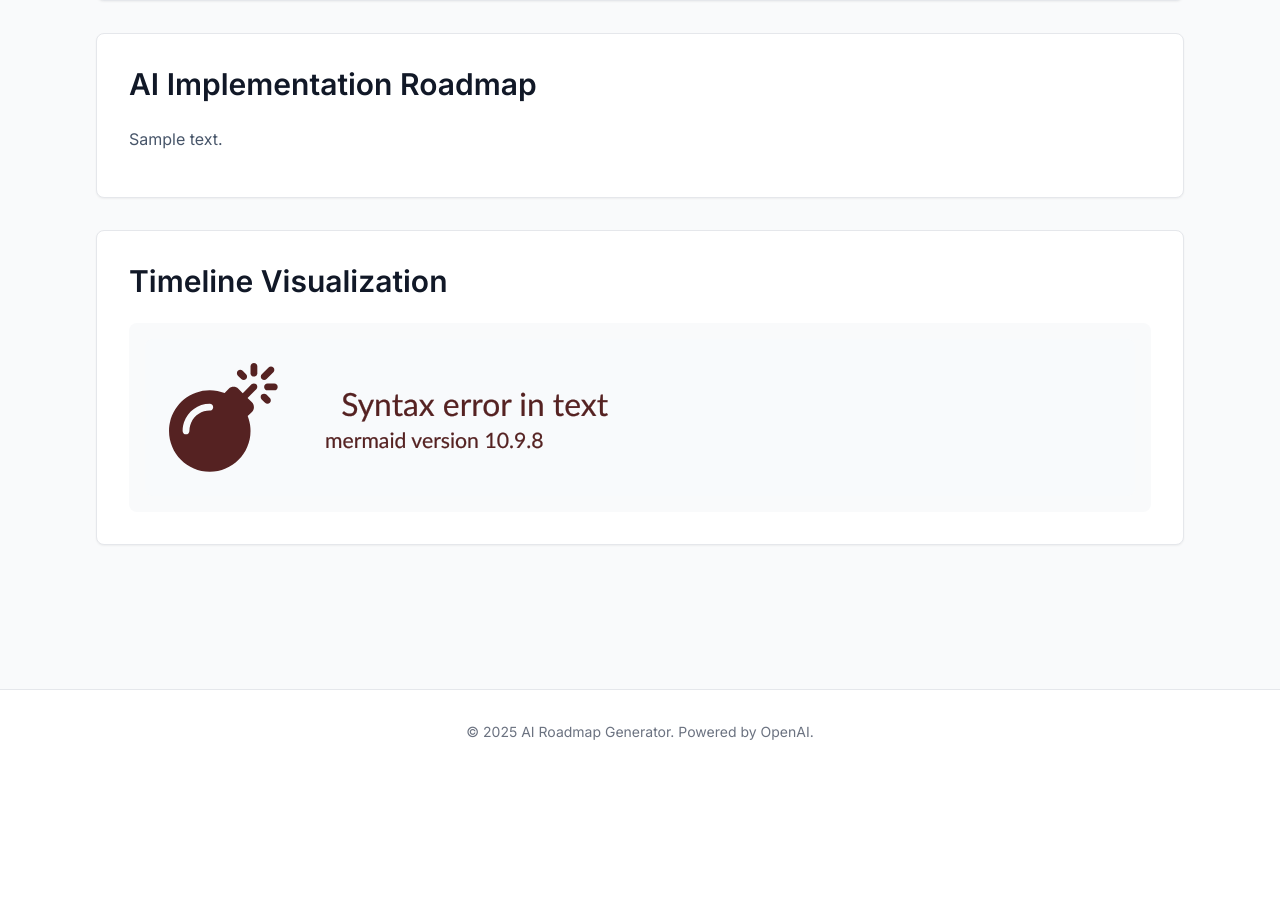
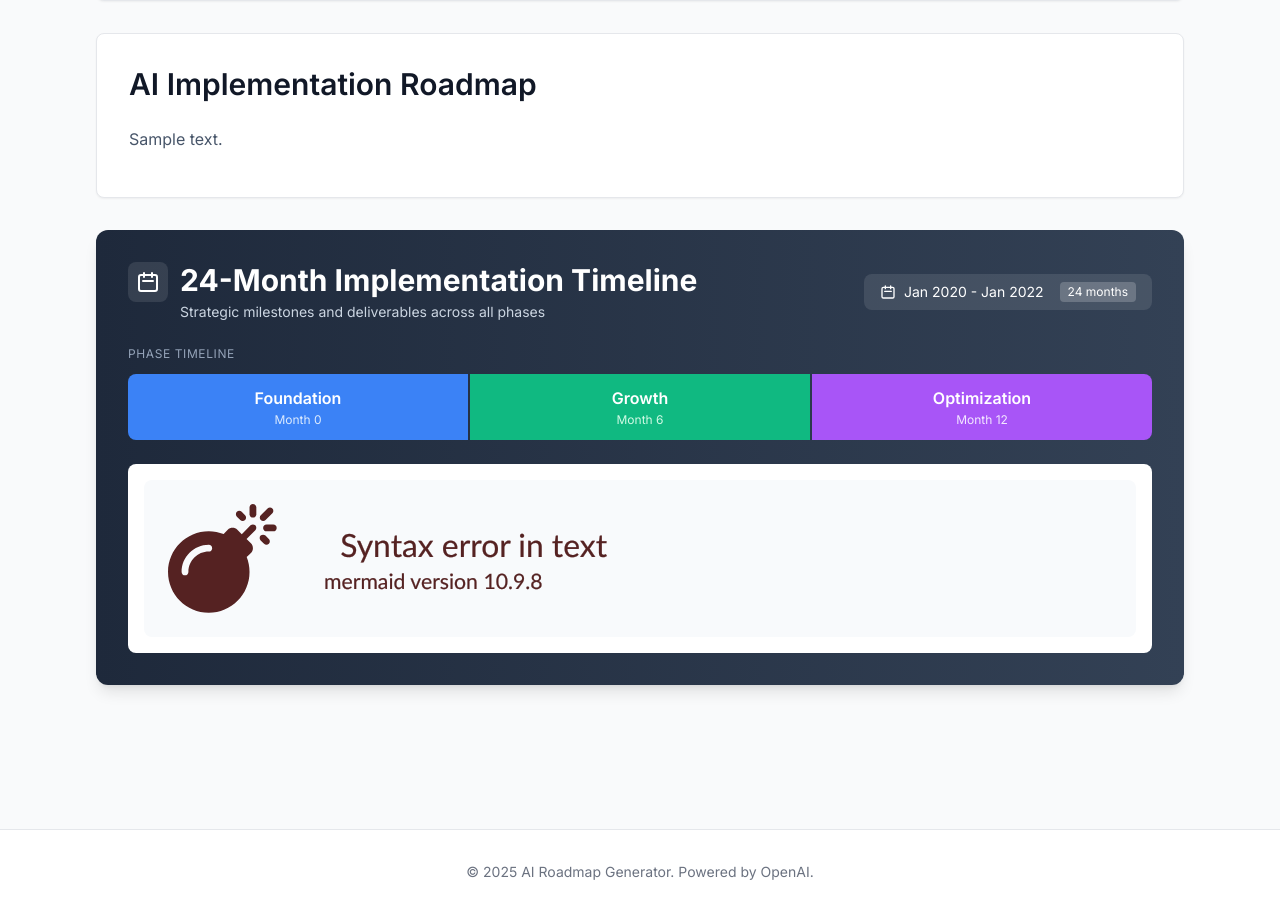
Before and after one commit to shriyaschavan/AI-Roadmap-Generator, a Flask app: page /roadmap/1 in a window 1280 px wide. Shown: the part 596-1510 px from the top of the page. Before the commit the page ends 1336 px from the top, so only its background shows below. Run offline with Flask 3, Linux system fonts and the light colour scheme; tables that the repository leaves empty hold one stand-in row (values such as "Sample post"); some libraries are stand-ins or nearby versions.

Commit message:
Restore AI initiative scoring and timeline visualization headers
Adds AI initiative scoring logic to `routes.py` and updates `results.html` to include the "Phase Timeline" header and improve the overall visualization styling.

Replit-Commit-Author: Agent
Replit-Commit-Session-Id: 61c6137e-636b-4222-b9a0-214f2f34615d
Replit-Commit-Checkpoint-Type: intermediate_checkpoint
Replit-Commit-Event-Id: 3e492dd7-cfe8-476f-85d0-55e8087f15c9
Replit-Commit-Screenshot-Url: https://storage.googleapis.com/screenshot-production-us-central1/f4b8cc57-9d73-4bf0-9239-7b44003e9cbe/61c6137e-636b-4222-b9a0-214f2f34615d/2MMXPCK
Replit-Helium-Checkpoint-Created: true

```diff
--- a/routes.py
+++ b/routes.py
@@ -226,6 +226,182 @@ def assign_kpis(initiative, industry=None, goals=None):
     return result
 
 
+def score_ai_initiative(title, description=""):
+    """
+    Score an AI initiative on Impact, ROI, Risk, Complexity with Dependencies and Recommendation.
+    Returns dict with all scoring metrics.
+    """
+    text = f"{title} {description}".lower()
+
+    # Default scores
+    scores = {
+        'impact': 3,
+        'roi': 3,
+        'risk': 2,
+        'complexity': 3,
+        'dependencies': [],
+        'recommendation': 'Proceed with standard implementation'
+    }
+
+    # High Impact indicators
+    if any(kw in text for kw in ['revenue', 'customer', 'sales', 'growth', 'profit', 'strategic', 'competitive']):
+        scores['impact'] = 5
+    elif any(kw in text for kw in ['efficiency', 'automation', 'cost', 'savings', 'productivity']):
+        scores['impact'] = 4
+    elif any(kw in text for kw in ['training', 'governance', 'policy', 'foundation']):
+        scores['impact'] = 3
+
+    # ROI scoring
+    if any(kw in text for kw in ['automation', 'chatbot', 'self-service', 'reduce cost', 'savings']):
+        scores['roi'] = 5
+    elif any(kw in text for kw in ['personalization', 'recommendation', 'upsell', 'conversion']):
+        scores['roi'] = 4
+    elif any(kw in text for kw in ['analytics', 'insight', 'dashboard', 'reporting']):
+        scores['roi'] = 3
+    elif any(kw in text for kw in ['governance', 'ethics', 'compliance', 'training']):
+        scores['roi'] = 2
+
+    # Risk scoring (1=low risk, 5=high risk)
+    if any(kw in text for kw in ['pilot', 'poc', 'proof of concept', 'small scale', 'assessment']):
+        scores['risk'] = 1
+    elif any(kw in text for kw in ['training', 'education', 'awareness', 'governance']):
+        scores['risk'] = 2
+    elif any(kw in text for kw in ['integration', 'automation', 'workflow']):
+        scores['risk'] = 3
+    elif any(kw in text for kw in ['customer-facing', 'production', 'real-time', 'critical']):
+        scores['risk'] = 4
+    elif any(kw in text for kw in ['enterprise-wide', 'transformation', 'comprehensive', 'autonomous']):
+        scores['risk'] = 5
+
+    # Complexity scoring (1=simple, 5=complex)
+    if any(kw in text for kw in ['simple', 'basic', 'standard', 'off-the-shelf', 'ready-made']):
+        scores['complexity'] = 1
+    elif any(kw in text for kw in ['training', 'policy', 'documentation', 'assessment']):
+        scores['complexity'] = 2
+    elif any(kw in text for kw in ['integration', 'api', 'workflow', 'dashboard']):
+        scores['complexity'] = 3
+    elif any(kw in text for kw in ['machine learning', 'predictive', 'nlp', 'custom model']):
+        scores['complexity'] = 4
+    elif any(kw in text for kw in ['enterprise', 'multi-system', 'real-time', 'advanced ai', 'autonomous']):
+        scores['complexity'] = 5
+
+    # Dependencies based on keywords
+    deps = []
+    if any(kw in text for kw in ['data', 'analytics', 'insight']):
+        deps.append('Data Infrastructure')
+    if any(kw in text for kw in ['integration', 'api', 'connect']):
+        deps.append('System Integration')
+    if any(kw in text for kw in ['model', 'ml', 'machine learning', 'ai']):
+        deps.append('ML/AI Platform')
+    if any(kw in text for kw in ['training', 'skill', 'capability']):
+        deps.append('Staff Training')
+    if any(kw in text for kw in ['governance', 'policy', 'compliance']):
+        deps.append('AI Governance Framework')
+    if any(kw in text for kw in ['customer', 'crm', 'support']):
+        deps.append('CRM System')
+    scores['dependencies'] = deps if deps else ['Standard IT Support']
+
+    # Generate recommendation based on scores
+    if scores['impact'] >= 4 and scores['risk'] <= 2:
+        scores['recommendation'] = 'High Priority - Quick Win'
+    elif scores['impact'] >= 4 and scores['complexity'] >= 4:
+        scores['recommendation'] = 'Strategic Initiative - Plan Carefully'
+    elif scores['roi'] >= 4 and scores['risk'] <= 3:
+        scores['recommendation'] = 'Strong ROI - Proceed with Confidence'
+    elif scores['risk'] >= 4 or scores['complexity'] >= 4:
+        scores['recommendation'] = 'Pilot First - Validate Before Scaling'
+    elif scores['impact'] <= 2:
+        scores['recommendation'] = 'Lower Priority - Consider Deferring'
+    else:
+        scores['recommendation'] = 'Proceed with Standard Implementation'
+
+    return scores
+
+
+def inject_scores_into_html(roadmap_html, roadmap_text):
+    """
+    Inject scoring tags into the roadmap HTML after each initiative.
+    """
+    import re
+
+    # Parse initiatives from text
+    initiatives = parse_roadmap_initiatives(roadmap_text)
+
+    if not initiatives:
+        return roadmap_html
+
+    modified_html = roadmap_html
+
+    for initiative in initiatives:
+        title = initiative.get('title', '')
+        if not title:
+            continue
+
+        scores = score_ai_initiative(title, initiative.get('description', ''))
+
+        # Create score tags HTML
+        deps_text = ', '.join(scores['dependencies']) if scores['dependencies'] else 'None'
+
+        score_html = f'''
+<div class="initiative-scores" style="margin: 12px 0 16px 0; padding: 12px 16px; background: linear-gradient(to right, #f8fafc, #f1f5f9); border-left: 4px solid #64748b; border-radius: 0 8px 8px 0;">
+    <div style="display: flex; flex-wrap: wrap; gap: 8px; margin-bottom: 10px;">
+        <span style="display: inline-flex; align-items: center; padding: 4px 10px; background: #dbeafe; color: #1e40af; border-radius: 9999px; font-size: 12px; font-weight: 500;">
+            <svg style="width: 14px; height: 14px; margin-right: 4px;" fill="none" stroke="currentColor" viewBox="0 0 24 24"><path stroke-linecap="round" stroke-linejoin="round" stroke-width="2" d="M13 10V3L4 14h7v7l9-11h-7z"></path></svg>
+            Impact: {scores['impact']}/5
+        </span>
+        <span style="display: inline-flex; align-items: center; padding: 4px 10px; background: #d1fae5; color: #065f46; border-radius: 9999px; font-size: 12px; font-weight: 500;">
+            <svg style="width: 14px; height: 14px; margin-right: 4px;" fill="none" stroke="currentColor" viewBox="0 0 24 24"><path stroke-linecap="round" stroke-linejoin="round" stroke-width="2" d="M12 8c-1.657 0-3 .895-3 2s1.343 2 3 2 3 .895 3 2-1.343 2-3 2m0-8c1.11 0 2.08.402 2.599 1M12 8V7m0 1v8m0 0v1m0-1c-1.11 0-2.08-.402-2.599-1M21 12a9 9 0 11-18 0 9 9 0 0118 0z"></path></svg>
+            ROI: {scores['roi']}/5
+        </span>
+        <span style="display: inline-flex; align-items: center; padding: 4px 10px; background: {'#fee2e2' if scores['risk'] >= 4 else '#fef3c7' if scores['risk'] >= 3 else '#d1fae5'}; color: {'#991b1b' if scores['risk'] >= 4 else '#92400e' if scores['risk'] >= 3 else '#065f46'}; border-radius: 9999px; font-size: 12px; font-weight: 500;">
+            <svg style="width: 14px; height: 14px; margin-right: 4px;" fill="none" stroke="currentColor" viewBox="0 0 24 24"><path stroke-linecap="round" stroke-linejoin="round" stroke-width="2" d="M12 9v2m0 4h.01m-6.938 4h13.856c1.54 0 2.502-1.667 1.732-3L13.732 4c-.77-1.333-2.694-1.333-3.464 0L3.34 16c-.77 1.333.192 3 1.732 3z"></path></svg>
+            Risk: {scores['risk']}/5
+        </span>
+        <span style="display: inline-flex; align-items: center; padding: 4px 10px; background: #e0e7ff; color: #3730a3; border-radius: 9999px; font-size: 12px; font-weight: 500;">
+            <svg style="width: 14px; height: 14px; margin-right: 4px;" fill="none" stroke="currentColor" viewBox="0 0 24 24"><path stroke-linecap="round" stroke-linejoin="round" stroke-width="2" d="M10.325 4.317c.426-1.756 2.924-1.756 3.35 0a1.724 1.724 0 002.573 1.066c1.543-.94 3.31.826 2.37 2.37a1.724 1.724 0 001.065 2.572c1.756.426 1.756 2.924 0 3.35a1.724 1.724 0 00-1.066 2.573c.94 1.543-.826 3.31-2.37 2.37a1.724 1.724 0 00-2.572 1.065c-.426 1.756-2.924 1.756-3.35 0a1.724 1.724 0 00-2.573-1.066c-1.543.94-3.31-.826-2.37-2.37a1.724 1.724 0 00-1.065-2.572c-1.756-.426-1.756-2.924 0-3.35a1.724 1.724 0 001.066-2.573c-.94-1.543.826-3.31 2.37-2.37.996.608 2.296.07 2.572-1.065z"></path><path stroke-linecap="round" stroke-linejoin="round" stroke-width="2" d="M15 12a3 3 0 11-6 0 3 3 0 016 0z"></path></svg>
+            Complexity: {scores['complexity']}/5
+        </span>
+    </div>
+    <div style="display: flex; flex-wrap: wrap; gap: 12px; font-size: 13px; color: #475569;">
+        <span><strong style="color: #334155;">Dependencies:</strong> {deps_text}</span>
+        <span style="color: #94a3b8;">|</span>
+        <span><strong style="color: #334155;">Recommendation:</strong> <em style="color: #0369a1;">{scores['recommendation']}</em></span>
+    </div>
+</div>
+'''
+
+        # Try to inject after the initiative title in the HTML
+        # Look for the title in various formats
+        escaped_title = re.escape(title)
+
+        # Pattern 1: After </strong> or </b> containing the title
+        pattern1 = rf'(<strong>[^<]*{escaped_title}[^<]*</strong>)'
+        match1 = re.search(pattern1, modified_html, re.IGNORECASE)
+        if match1:
+            insert_pos = match1.end()
+            # Find the next </p> or </li> to insert after
+            next_break = modified_html.find('</p>', insert_pos)
+            next_li = modified_html.find('</li>', insert_pos)
+            if next_break == -1:
+                next_break = float('inf')
+            if next_li == -1:
+                next_li = float('inf')
+            insert_at = min(next_break, next_li)
+            if insert_at != float('inf'):
+                insert_at += 4 if next_break < next_li else 5
+                modified_html = modified_html[:insert_at] + score_html + modified_html[insert_at:]
+                continue
+
+        # Pattern 2: Look for heading with the title
+        pattern2 = rf'(<h[34][^>]*>[^<]*{escaped_title}[^<]*</h[34]>)'
+        match2 = re.search(pattern2, modified_html, re.IGNORECASE)
+        if match2:
+            insert_pos = match2.end()
+            modified_html = modified_html[:insert_pos] + score_html + modified_html[insert_pos:]
+
+    return modified_html
+
+
 def calculate_maturity_score(ai_maturity, goals):
     """Calculate AI maturity score based on inputs."""
     maturity_base = {'Low': 1.5, 'Medium': 3.0, 'High': 4.5}
@@ -316,6 +492,10 @@ def view_roadmap(roadmap_id):
     for initiative in initiatives:
         initiative['kpis'] = assign_kpis(initiative, industry=roadmap.industry, goals=goals_list)
 
+    # Render markdown and inject scoring tags
+    roadmap_html = render_markdown(roadmap.roadmap_content)
+    roadmap_html_with_scores = inject_scores_into_html(roadmap_html, roadmap.roadmap_content or "")
+
     return render_template(
         "results.html",
         roadmap_id=roadmap.id,
@@ -324,7 +504,7 @@ def view_roadmap(roadmap_id):
         industry=roadmap.industry,
         ai_maturity=roadmap.ai_maturity,
         goals=goals_list,
-        roadmap=render_markdown(roadmap.roadmap_content),
+        roadmap=roadmap_html_with_scores,
         mermaid_chart=roadmap.mermaid_chart,
         created_at=roadmap.created_at,
         maturity_score=maturity_score,
--- a/templates/results.html
+++ b/templates/results.html
@@ -203,9 +203,47 @@
     {% endif %}
 
     {% if mermaid_chart %}
-    <div class="bg-white rounded-lg shadow-sm border border-gray-200 p-6 md:p-8 mb-8">
-        <h2 class="text-2xl md:text-3xl font-semibold text-gray-900 mb-6">Timeline Visualization</h2>
-        <div class="bg-gray-50 rounded-lg p-4 overflow-x-auto">
+    <div class="bg-gradient-to-r from-slate-800 to-slate-700 rounded-xl shadow-lg p-6 md:p-8 mb-8 text-white">
+        <div class="flex flex-col md:flex-row md:items-center md:justify-between mb-6">
+            <div class="flex items-start gap-3">
+                <div class="p-2 bg-white/10 rounded-lg">
+                    <svg class="w-6 h-6" fill="none" stroke="currentColor" viewBox="0 0 24 24">
+                        <path stroke-linecap="round" stroke-linejoin="round" stroke-width="2" d="M8 7V3m8 4V3m-9 8h10M5 21h14a2 2 0 002-2V7a2 2 0 00-2-2H5a2 2 0 00-2 2v12a2 2 0 002 2z"></path>
+                    </svg>
+                </div>
+                <div>
+                    <h2 class="text-2xl md:text-3xl font-bold">24-Month Implementation Timeline</h2>
+                    <p class="text-slate-300 text-sm mt-1">Strategic milestones and deliverables across all phases</p>
+                </div>
+            </div>
+            <div class="mt-4 md:mt-0 flex items-center gap-2 text-sm bg-white/10 px-4 py-2 rounded-lg">
+                <svg class="w-4 h-4" fill="none" stroke="currentColor" viewBox="0 0 24 24">
+                    <path stroke-linecap="round" stroke-linejoin="round" stroke-width="2" d="M8 7V3m8 4V3m-9 8h10M5 21h14a2 2 0 002-2V7a2 2 0 00-2-2H5a2 2 0 00-2 2v12a2 2 0 002 2z"></path>
+                </svg>
+                <span>{{ created_at.strftime('%b %Y') }} - {{ (created_at.replace(year=created_at.year + 2)).strftime('%b %Y') }}</span>
+                <span class="ml-2 px-2 py-0.5 bg-white/20 rounded text-xs">24 months</span>
+            </div>
+        </div>
+
+        <div class="mb-6">
+            <p class="text-xs uppercase tracking-wider text-slate-400 mb-3">Phase Timeline</p>
+            <div class="grid grid-cols-3 gap-0.5 rounded-lg overflow-hidden">
+                <div class="bg-blue-500 py-3 px-4 text-center">
+                    <span class="font-semibold text-sm md:text-base">Foundation</span>
+                    <p class="text-xs text-blue-100 mt-0.5">Month 0</p>
+                </div>
+                <div class="bg-emerald-500 py-3 px-4 text-center">
+                    <span class="font-semibold text-sm md:text-base">Growth</span>
+                    <p class="text-xs text-emerald-100 mt-0.5">Month 6</p>
+                </div>
+                <div class="bg-purple-500 py-3 px-4 text-center">
+                    <span class="font-semibold text-sm md:text-base">Optimization</span>
+                    <p class="text-xs text-purple-100 mt-0.5">Month 12</p>
+                </div>
+            </div>
+        </div>
+
+        <div class="bg-white rounded-lg p-4 overflow-x-auto">
             <div class="mermaid">
 {{ mermaid_chart }}
             </div>
```
Also changed, not shown: attached_assets/image_1765487350929.png (added).
